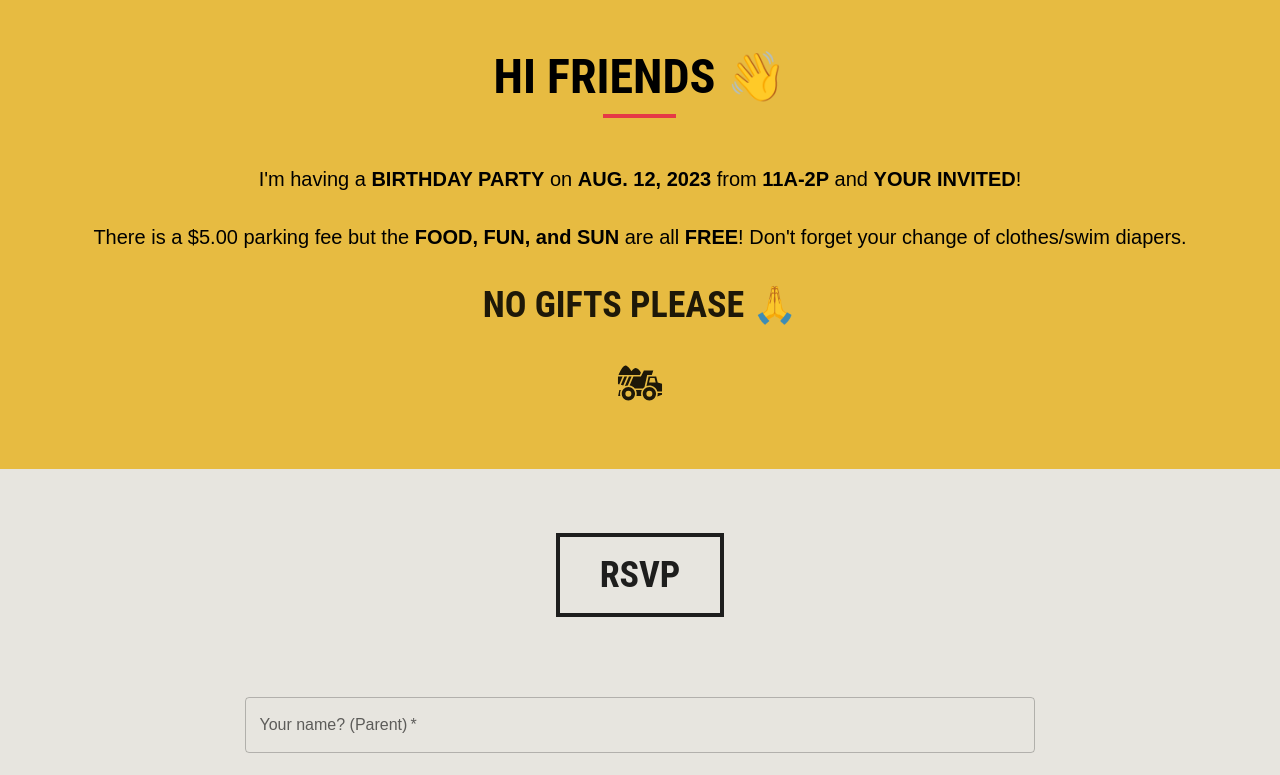
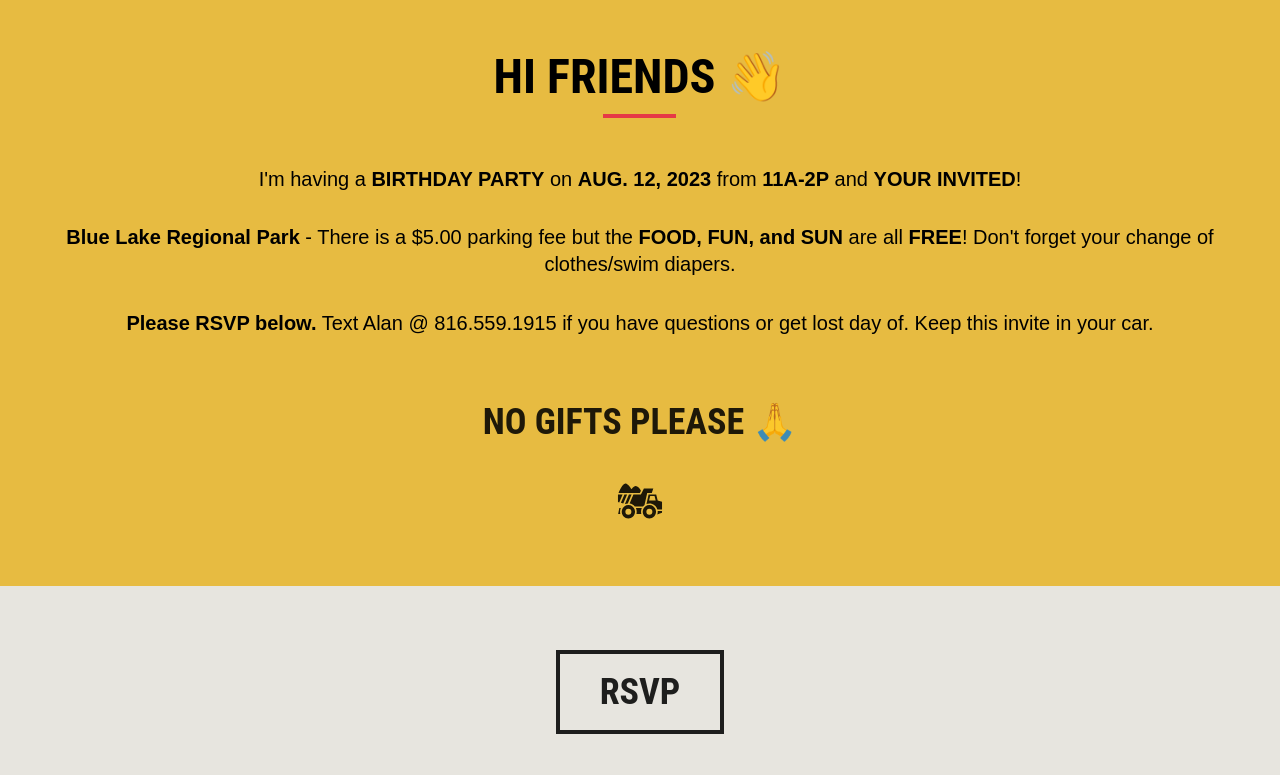
Before and after one commit to alanmcginnis/francismcginnis, a React (Create React App) app: page /two in a window 1280 px wide. Shown: the top 775 px of the page. Built offline with nearby package versions, Linux system fonts and the light colour scheme.

Commit message:
RSVP and Maps

```diff
--- a/src/pages/two/Hero.js
+++ b/src/pages/two/Hero.js
@@ -31,11 +31,23 @@ export default function ProductHero() {
         variant="h5"
         // sx={{ mb: 4, mt: { sm: 2 } }}
       >
-        There is a $5.00 parking fee but the <strong>FOOD, FUN, and SUN</strong>{" "}
-        are all <strong>FREE</strong>! Don't forget your change of clothes/swim
-        diapers.
+        <strong>Blue Lake Regional Park</strong> - There is a $5.00 parking fee
+        but the <strong>FOOD, FUN, and SUN</strong> are all{" "}
+        <strong>FREE</strong>! Don't forget your change of clothes/swim diapers.
       </Typography>
-      <Typography variant="h4" component="span" sx={{ mb: 4, mt: { sm: 4 } }}>
+      <Typography
+        variant="h5"
+        component="span"
+        sx={{ textAlign: "center", mb: 4, mt: 4 }}
+      >
+        <strong>Please RSVP below.</strong> Text Alan @ 816.559.1915 if you have
+        questions or get lost day of. Keep this invite in your car.
+      </Typography>
+      <Typography
+        variant="h4"
+        component="span"
+        sx={{ textAlign: "center", mb: 4, mt: 4 }}
+      >
         No Gifts Please 🙏
       </Typography>
       <Typography variant="h4" component="span" sx={{ fontSize: "48px" }}>
```
